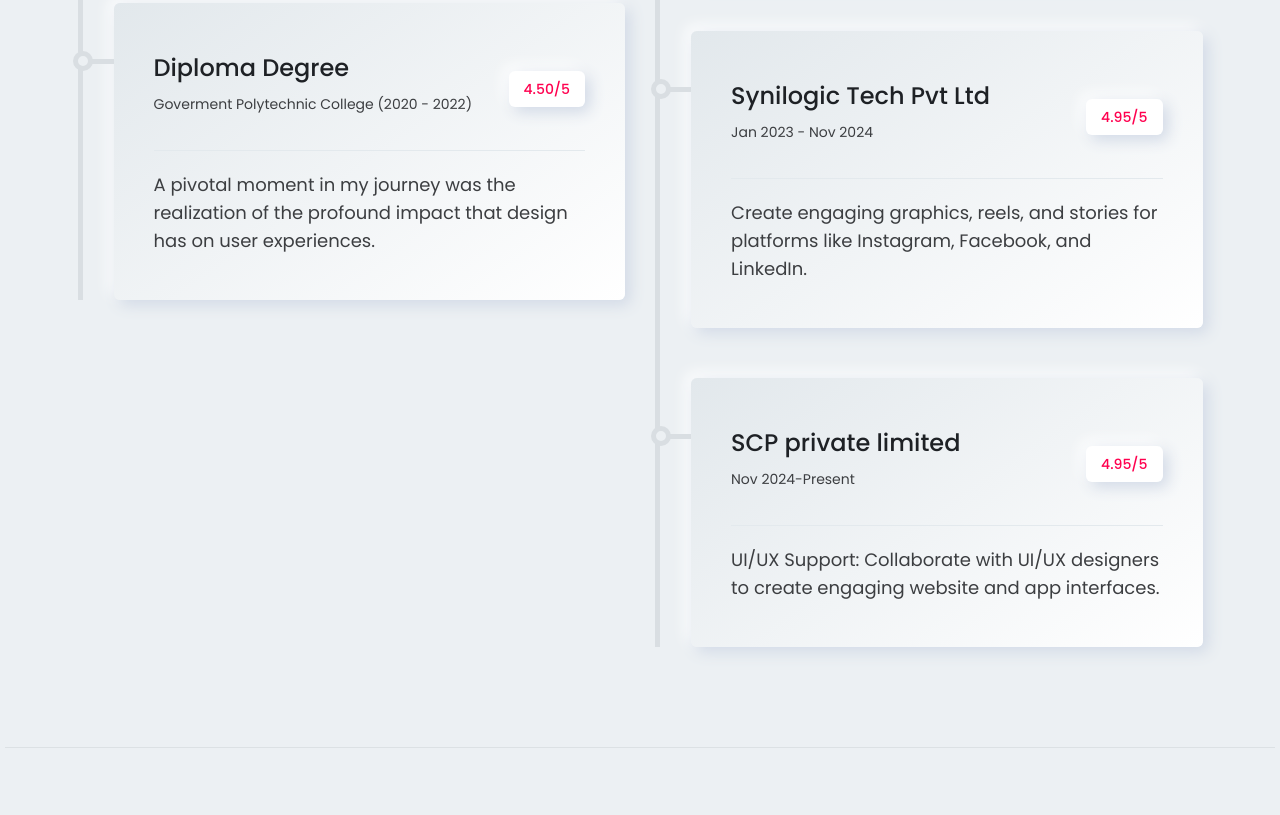
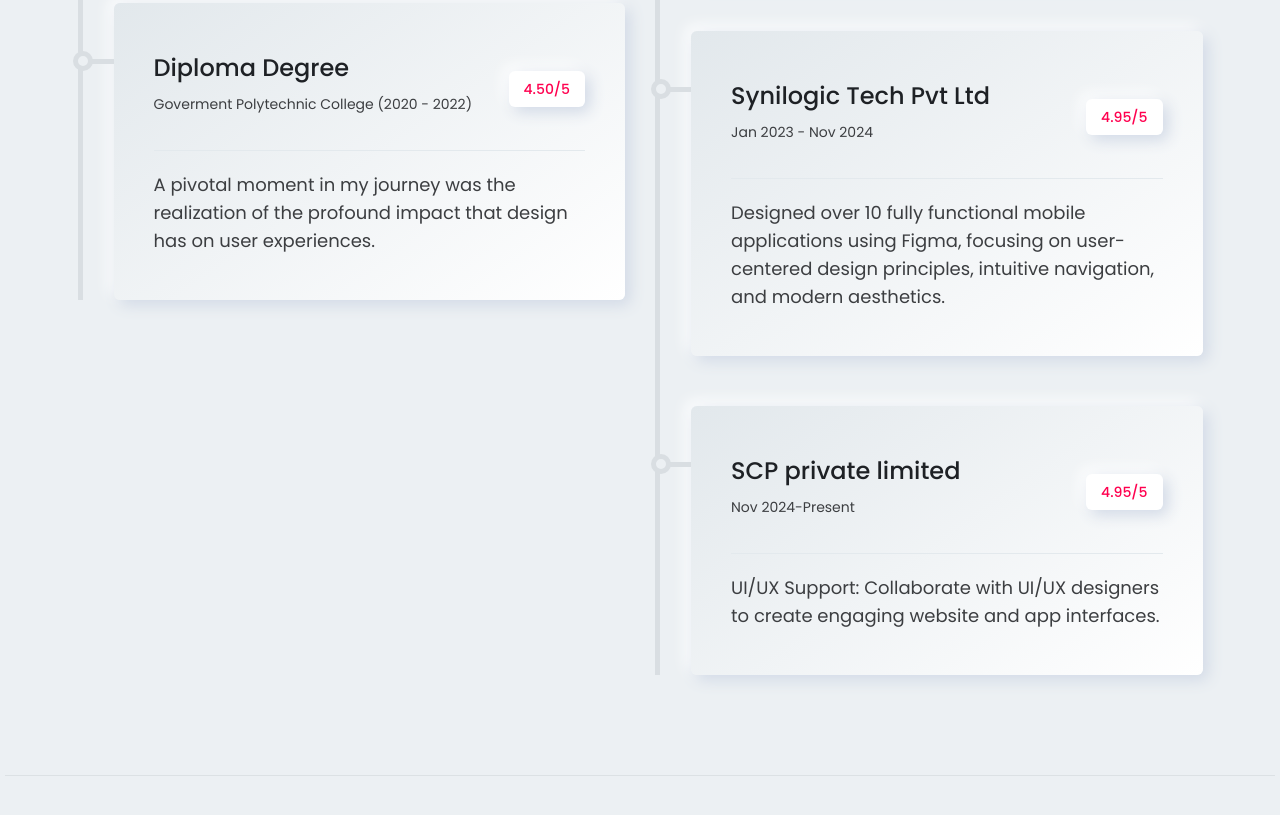
Before and after one commit to ubaid-long/Ubaidportfolio.github.io, a plain HTML site: page index.html in a window 1280 px wide. Shown: the part 4174-4989 px from the top of the page. Drawn offline with Linux system fonts and the light colour scheme.

Commit message:
Update index.html

```diff
--- a/index.html
+++ b/index.html
@@ -645,7 +645,7 @@
                                                                     <span>4.95/5</span>
                                                                 </div>
                                                             </div>
-                                                            <p class="description">Create engaging graphics, reels, and stories for platforms like Instagram, Facebook, and LinkedIn.</p>
+                                                            <p class="description">Designed over 10 fully functional mobile applications using Figma, focusing on user-centered design principles, intuitive navigation, and modern aesthetics.</p>
                                                         </div>
                                                     </div>
                                                     <div class="resume-single-list">
```
